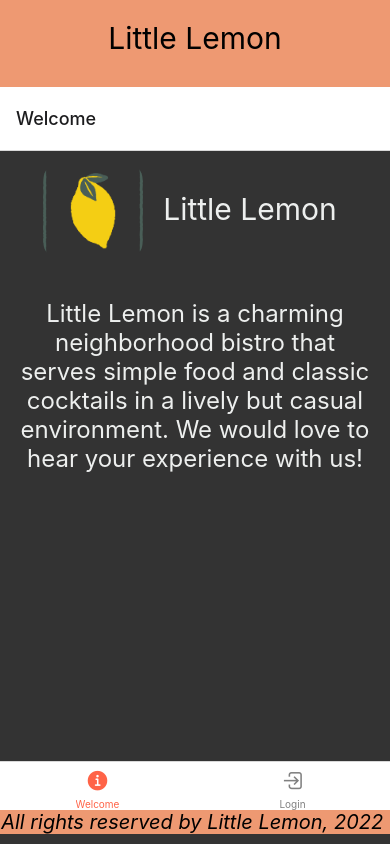
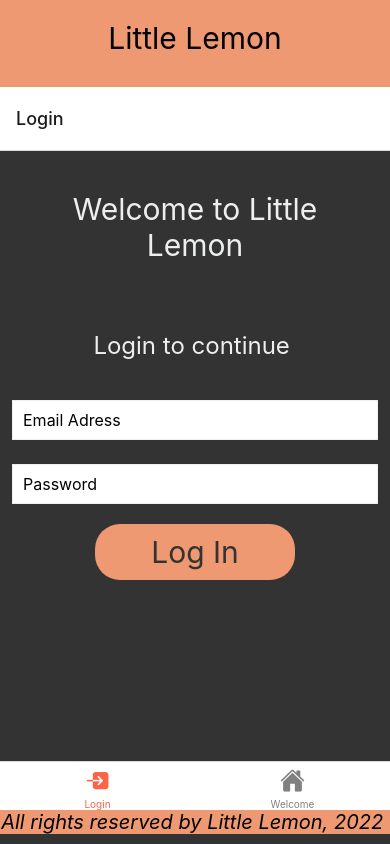
Before and after one commit to falakn2405/LittleLemon, a React Native app: screen / in a window 390 px wide. Built offline with nearby package versions, Linux system fonts and the light colour scheme.

Commit message:
Tab Navigation

```diff
--- a/App.js
+++ b/App.js
@@ -26,18 +26,17 @@ export default function App() {
             tabBarIcon: ({ focused, color, size }) => {
               let iconName;
               if(route.name === 'Welcome') {
-                iconName = focused ? 'ios-information-circle'
-                : 'ios-information-circle-outline';
+                iconName = 'ios-home';
               } else if (route.name === 'Login') {
-                iconName = 'log-in-outline';
+                iconName = 'ios-enter';
               }
               return <Ionicons name={iconName} size={size} color={color} />
             },
             tabBarActiveTintColor: 'tomato',
             tabBarInactiveTintColor: 'gray',
-          })}>
+          })} initialRouteName='Login'>
+          <Tab.Screen name='Login' component={LoginScreen} />
           <Tab.Screen name='Welcome' component={WelcomeScreen} />
-          <Tab.Screen name='Login' component={LoginScreen} />
         </Tab.Navigator>
       </View>
       <View style={styles.footer}>
```
